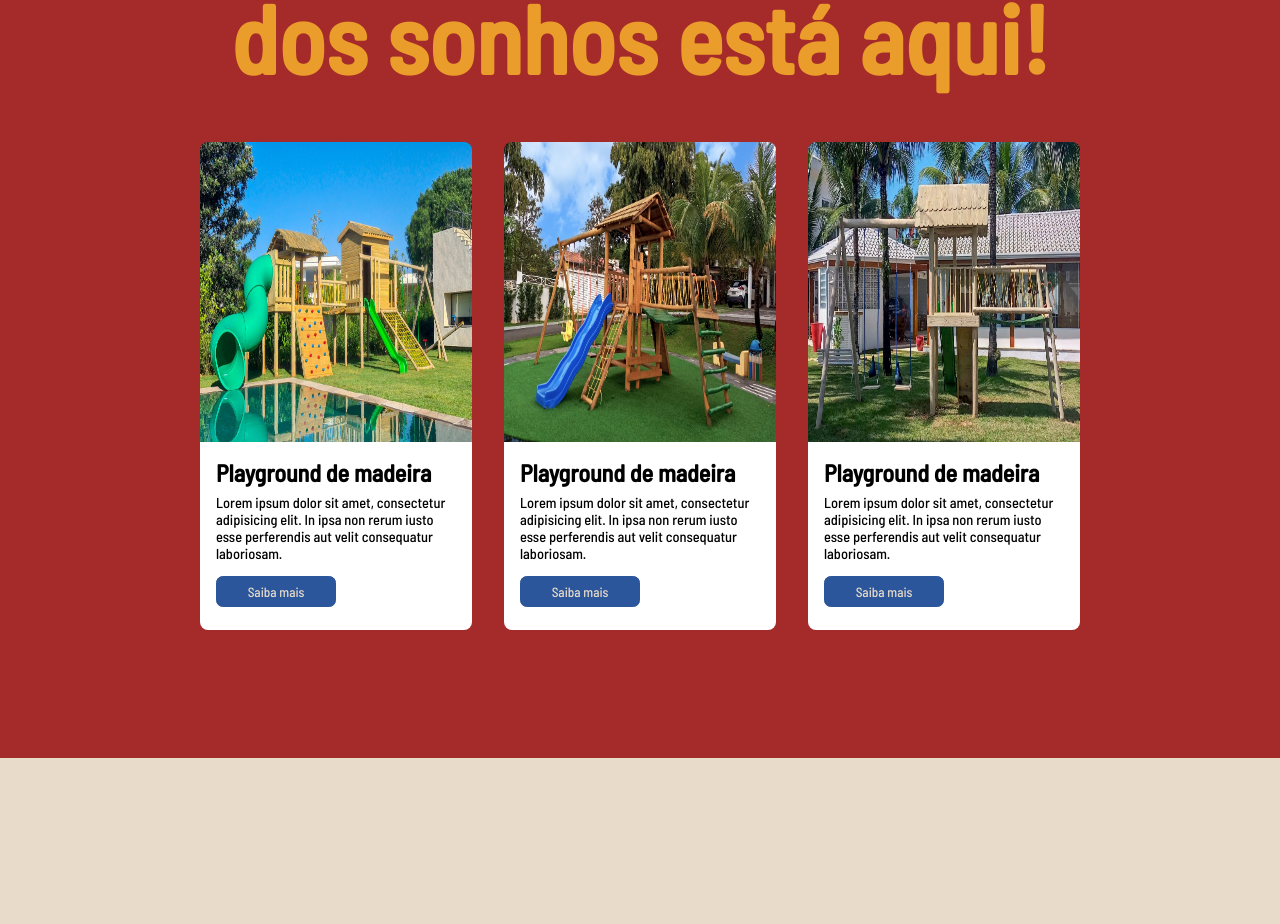
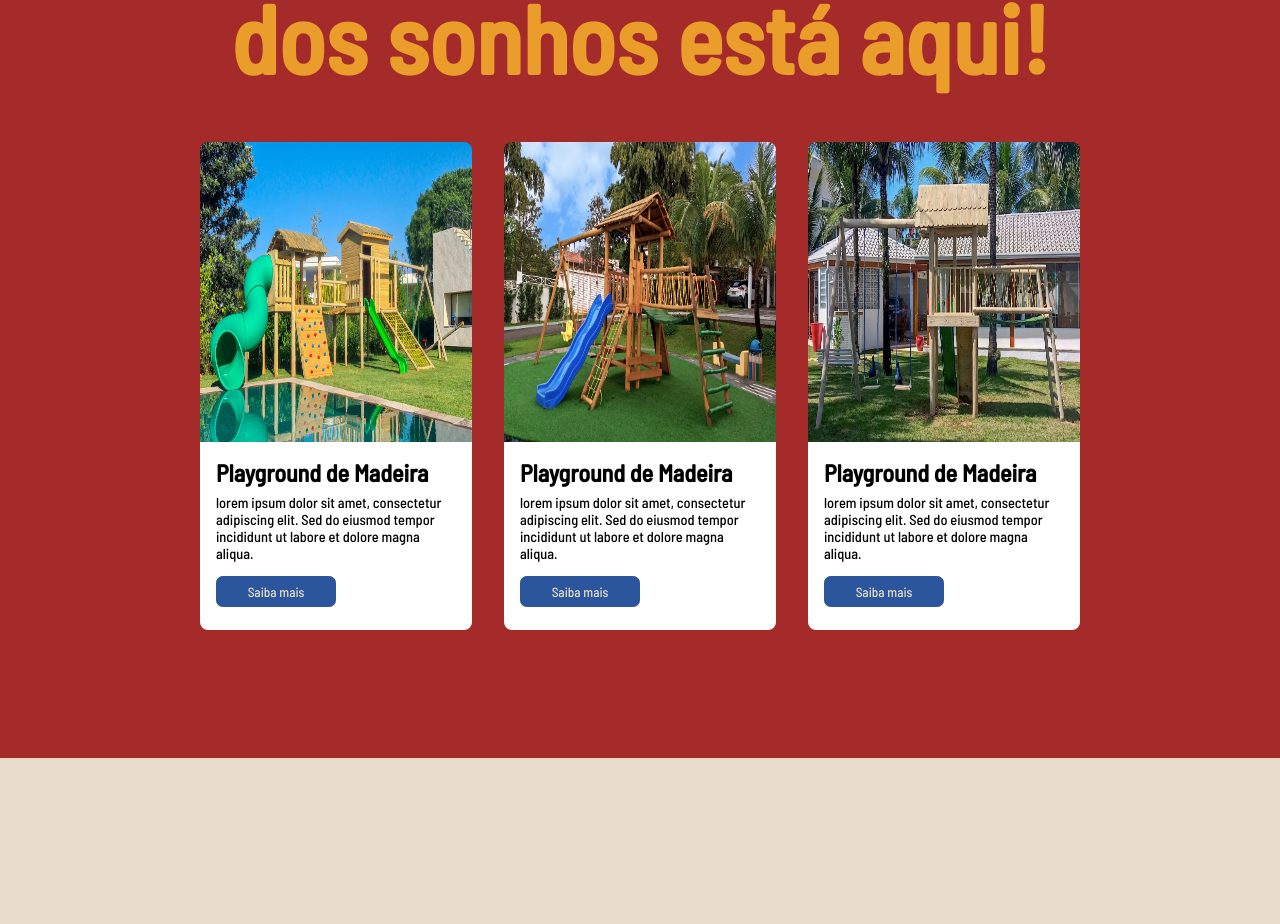
Before and after one commit to Gabriel-Andreoni/lp-template, a Next.js app: page / in a window 1280 px wide. Shown: the part 1084-2008 px from the top of the page. Built offline with nearby package versions, Linux system fonts and the light colour scheme.

Commit message:
Criação do componente ProductCard

```diff
--- /dev/null
+++ b/app/components/ProductCard/index.tsx
@@ -0,0 +1,27 @@
+import Image, { StaticImageData } from "next/image";
+import Link from "next/link";
+
+import "./product-card.css";
+type ProductCardProps = {
+    image: StaticImageData;
+    title: string;
+    description: string;
+    link: string;
+}
+
+export function ProductCard({ image, title, description, link }: ProductCardProps) {
+    return (
+        <li className="product--item">
+            <div className="product--item--image">
+                <Image src={image} alt="Imagem do primeiro card" />
+            </div>
+            <div className="product--item--body">
+                <h2>{title}</h2>
+                <p>{description}</p>
+                <button>
+                    <Link href={link}>Saiba mais</Link>
+                </button>
+            </div>
+        </li>
+    )
+}
--- /dev/null
+++ b/app/components/ProductCard/product-card.css
@@ -0,0 +1,77 @@
+.product--item {
+    width: 25%;
+    height: 100%;
+
+    list-style: none;
+
+    border-radius: .5em;
+
+    position: relative;
+
+    z-index: 1000;
+
+    transition: all 300ms ease-in-out;
+
+    &:hover {
+        translate: 0 -3%;
+
+
+    }
+
+    &>.product--item--image {
+        width: 100%;
+        height: 300px;
+
+        border-top-left-radius: .5em;
+        border-top-right-radius: .5em;
+
+        &>img {
+            width: 100%;
+            height: 100%;
+
+            border-top-left-radius: .5em;
+            border-top-right-radius: .5em;
+        }
+    }
+}
+
+.product--item--body {
+    width: 100%;
+    height: auto;
+
+    padding: 1em;
+
+    border-bottom-left-radius: .5em;
+    border-bottom-right-radius: .5em;
+
+    background: white;
+
+    &>h2+p {
+        margin: .5em 0;
+
+        font-size: .9em;
+    }
+
+    &>button {
+        width: 50%;
+
+        margin: .5em 0;
+        padding: .5em;
+
+        cursor: pointer;
+
+        border: 1px solid #2B569C;
+        border-radius: .5em;
+
+        background: #2B569C;
+
+        font-family: inherit;
+
+        color: #E8DBC9;
+
+        & > a {
+            text-decoration: none;
+            color: inherit;
+        }
+    }
+}
--- a/app/sections/ProductList/index.tsx
+++ b/app/sections/ProductList/index.tsx
@@ -1,9 +1,10 @@
-import Image from 'next/image';
+import { ProductCard } from '@/app/components/ProductCard';
 import './product-list.css';
+
 import CardImage1 from './img/card-1.jpg';
 import CardImage2 from './img/card-2.jpg';
 import CardImage3 from './img/card-3.jpg';
-import Link from 'next/link';
+
 
 export function ProductList() {
   return (
@@ -11,44 +12,24 @@ export function ProductList() {
       <h1 className={`products--title`}>O Playground <span>dos sonhos está aqui!</span></h1>
 
       <ul className="products-list--grid">
-        <li className="product--item">
-          <div className="product--item--image">
-            <Image src={CardImage1} alt="Imagem do primeiro card" />
-          </div>
-          <div className="product--item--body">
-            <h2>Playground de madeira</h2>
-            <p>Lorem ipsum dolor sit amet, consectetur adipisicing elit. In ipsa non rerum iusto esse perferendis aut velit consequatur laboriosam.</p>
-            <button>
-              <Link href="/playgrounds">Saiba mais</Link>
-            </button>
-          </div>
-        </li>
-
-        <li className="product--item">
-          <div className="product--item--image">
-            <Image src={CardImage2} alt="Imagem do primeiro card" />
-          </div>
-          <div className="product--item--body">
-            <h2>Playground de madeira</h2>
-            <p>Lorem ipsum dolor sit amet, consectetur adipisicing elit. In ipsa non rerum iusto esse perferendis aut velit consequatur laboriosam.</p>
-            <button>
-              <Link href="/playgrounds">Saiba mais</Link>
-            </button>
-          </div>
-        </li>
-
-        <li className="product--item">
-          <div className="product--item--image">
-            <Image src={CardImage3} alt="Imagem do primeiro card" />
-          </div>
-          <div className="product--item--body">
-            <h2>Playground de madeira</h2>
-            <p>Lorem ipsum dolor sit amet, consectetur adipisicing elit. In ipsa non rerum iusto esse perferendis aut velit consequatur laboriosam.</p>
-            <button>
-              <Link href="/playgrounds">Saiba mais</Link>
-            </button>
-          </div>
-        </li>
+        <ProductCard
+          image={CardImage1}
+          title="Playground de Madeira"
+          description="lorem ipsum dolor sit amet, consectetur adipiscing elit. Sed do eiusmod tempor incididunt ut labore et dolore magna aliqua."
+          link="/product/1"
+        />
+        <ProductCard
+          image={CardImage2}
+          title="Playground de Madeira"
+          description="lorem ipsum dolor sit amet, consectetur adipiscing elit. Sed do eiusmod tempor incididunt ut labore et dolore magna aliqua."
+          link="/product/2"
+        />
+        <ProductCard
+          image={CardImage3}
+          title="Playground de Madeira"
+          description="lorem ipsum dolor sit amet, consectetur adipiscing elit. Sed do eiusmod tempor incididunt ut labore et dolore magna aliqua."
+          link="/product/3"
+        />
       </ul>
 
     </section>
```
